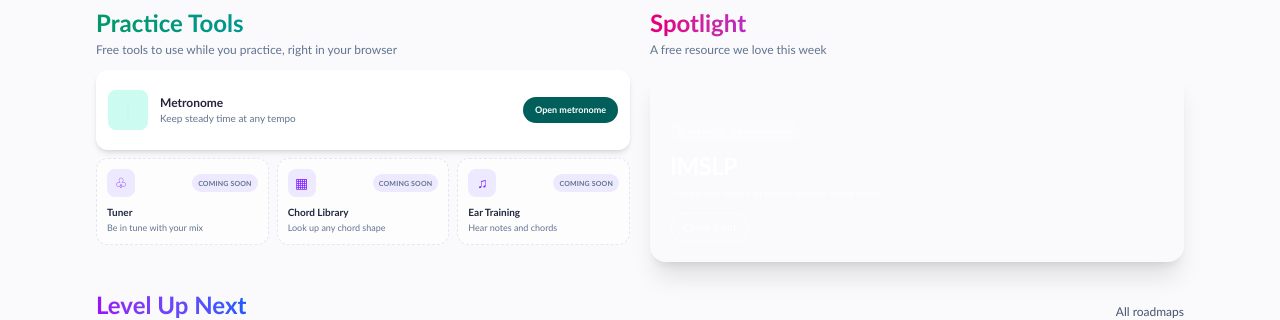
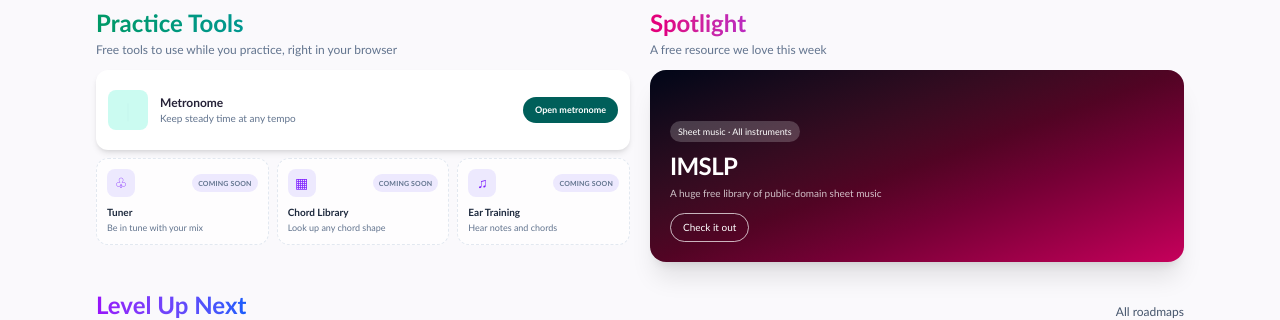
Before and after one commit to henryt19-ui/Musical-Instrument-Learning-Hub, a React (Vite) app in the folder apps/web/: page / in a window 1280 px wide. Shown: the part 769-1089 px from the top of the page. Built offline with nearby package versions, Linux system fonts and the light colour scheme; no server answers; the database is empty; a web font is replaced by a local one.

Commit message:
changed the color of the spotlight card so the text is visible.

```diff
--- a/apps/web/src/components/HomeScreen.tsx
+++ b/apps/web/src/components/HomeScreen.tsx
@@ -454,7 +454,7 @@ export default function HomeScreen() {
             subtitle="A free resource we love this week"
             color="from-pink-600 to-purple-600"
           />
-          <article className="flex min-h-48 flex-col justify-end overflow-hidden rounded-2xl bg-[radial-gradient(ellipse_at_50%_0%,rgba(255,255,255,0.8),transparent_35%),radial-gradient(ellipse_at_80%_100%,rgba(105,24,73,0.65),transparent_55%),#0c0b11] p-5 text-white shadow-xl">
+          <article className="flex min-h-48 flex-col justify-end overflow-hidden rounded-2xl bg-gradient-to-br from-slate-950 via-pink-950 to-pink-700 p-5 text-white shadow-xl">
             <span className="mb-2 w-fit rounded-full bg-white/20 px-2 py-1 text-[9px]">Sheet music · All instruments</span>
             <h3 className="text-2xl font-black tracking-tight">IMSLP</h3>
             <p className="mt-1 text-[10px] text-white/75">A huge free library of public-domain sheet music</p>
```
